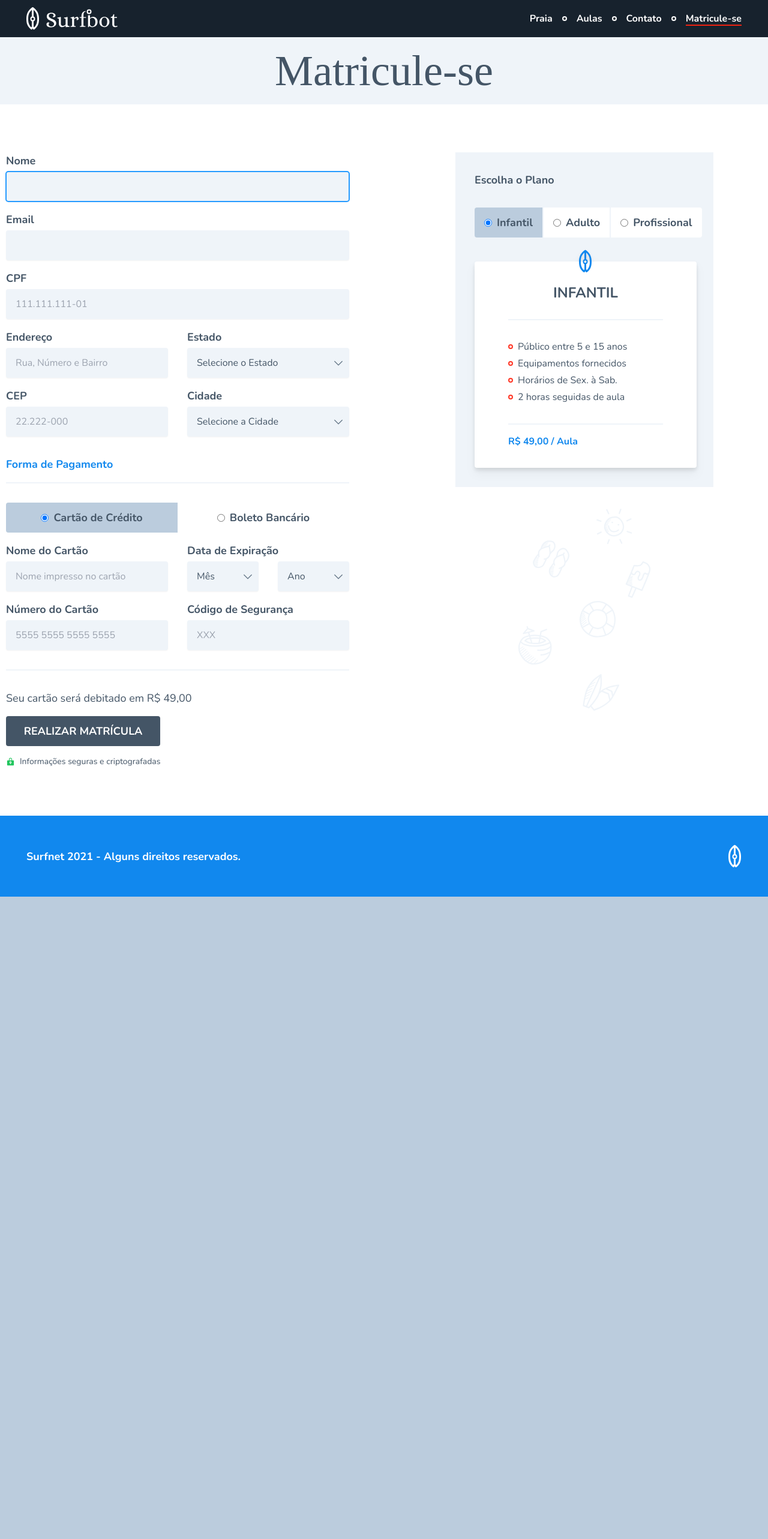
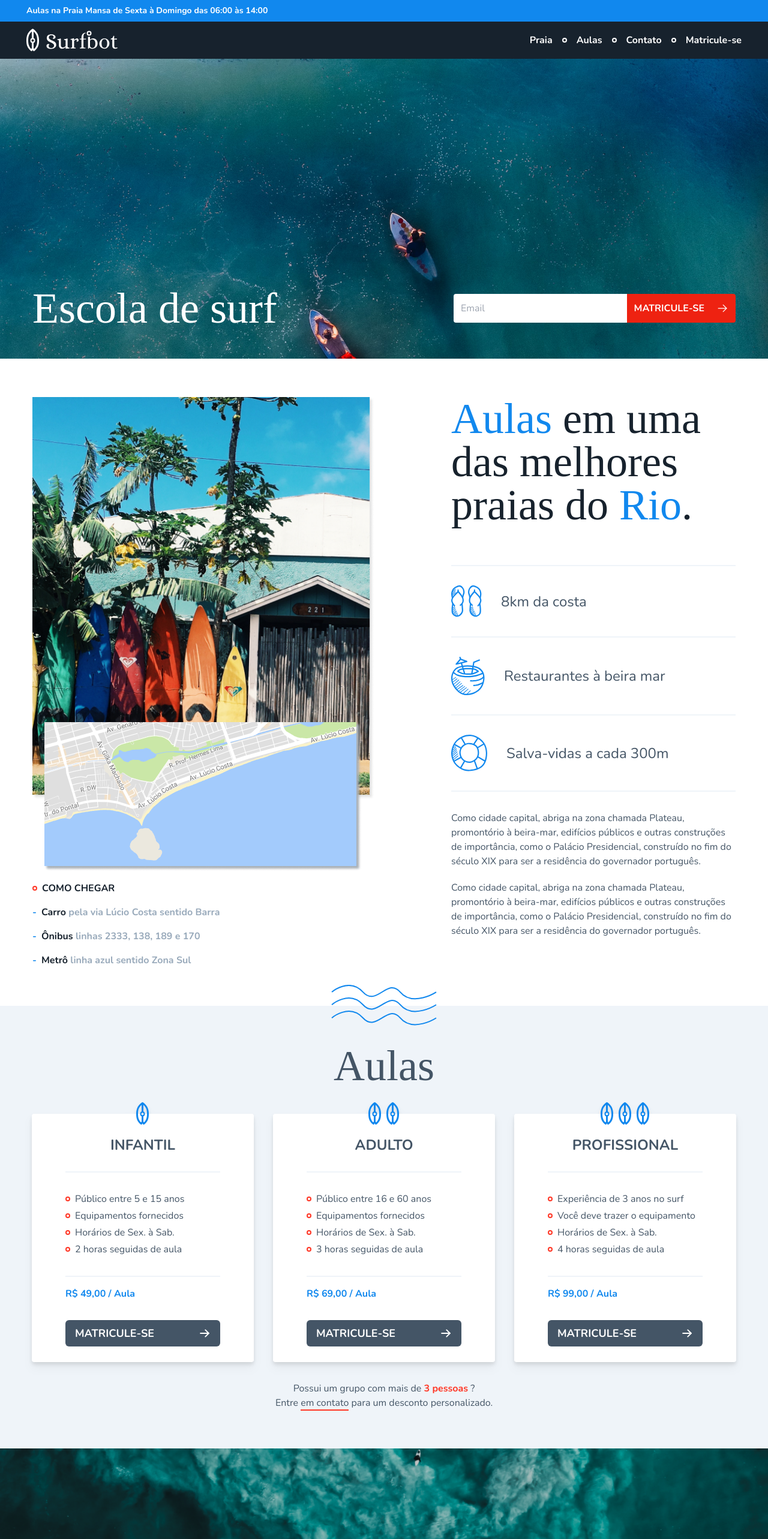
Before and after one commit to joao0pedro0alves/surfbot, a React (Vite) app: page / in a window 1280 px wide. Shown: the top 2566 px of the page at 60% size. Before the commit the page ends 1495 px from the top, so only its background shows below. Built offline with nearby package versions, Linux system fonts and the light colour scheme; a web font is replaced by a local one.

Commit message:
Navigation and Routing

```diff
--- a/package.json
+++ b/package.json
@@ -8,9 +8,11 @@
     "preview": "vite preview"
   },
   "dependencies": {
+    "clsx": "^1.1.1",
     "phosphor-react": "^1.4.1",
     "react": "^18.0.0",
-    "react-dom": "^18.0.0"
+    "react-dom": "^18.0.0",
+    "react-router-dom": "^6.3.0"
   },
   "devDependencies": {
     "@types/react": "^18.0.0",
--- a/src/App.tsx
+++ b/src/App.tsx
@@ -1,10 +1,10 @@
-import Plan from "./pages/Plan"
-// import Home from "./pages/Home"
+import { BrowserRouter as Router } from "react-router-dom"
+import Routes from "./routes/routes"
 
 export default function App() {
     return (
-        <>
-            <Plan />
-        </>
+        <Router>
+            <Routes />
+        </Router>
     )
 }
--- a/src/components/ChooseYourPlan.tsx
+++ b/src/components/ChooseYourPlan.tsx
@@ -1,4 +1,5 @@
 import { useState } from "react"
+import { useParams } from "react-router-dom"
 import Plan from "./Plan"
 import Tabs from "./Tabs"
 
@@ -9,7 +10,10 @@ const PLANS = [
 ]
 
 export default function ChooseYourPlan() {
-    const [current, setCurrent] = useState<string | number>("0")
+    const { id } = useParams()
+    const [current, setCurrent] = useState<string | number>(
+        id || PLANS[0].value
+    )
 
     return (
         <div className="bg-gray-100 p-8 w-[26.875rem]">
--- a/src/components/Lessons.tsx
+++ b/src/components/Lessons.tsx
@@ -3,7 +3,7 @@ import { Ondas } from "./Icons"
 
 export default function Lessons() {
     return (
-        <div className="relative bg-gray-100 px-11 py-16">
+        <section id="lessons" className="relative bg-gray-100 px-11 py-16">
             <div className="absolute top-[-35px] left-0 right-0 mx-auto flex justify-center">
                 <Ondas />
             </div>
@@ -64,6 +64,6 @@ export default function Lessons() {
                     </span>
                 </div>
             </div>
-        </div>
+        </section>
     )
 }
--- a/src/components/Navbar.tsx
+++ b/src/components/Navbar.tsx
@@ -1,39 +1,82 @@
+import { useState } from "react"
+import { Link, useLocation, useNavigate } from "react-router-dom"
+import clsx from "clsx"
+
 import Logo from "./Logo"
 import Ellipse from "./Ellipse"
 
 export default function Navbar() {
+    const location = useLocation()
+    const navigate = useNavigate()
+
+    const [currentHash, setCurrentHash] = useState("")
+
+    const isActive = (pathOrHash: string) =>
+        pathOrHash === location.pathname || pathOrHash === currentHash
+
+    const handleSpaNavigation: React.MouseEventHandler<
+        HTMLAnchorElement
+    > = async (e) => {
+        e.preventDefault()
+
+        if (location.pathname !== "/") {
+            navigate("/")
+            return
+        }
+
+        const link = e.currentTarget
+
+        const anchor = link.href.split("#")[1]
+        const section = document.getElementById(anchor)
+
+        if (section) {
+            const scrollTop = section.offsetTop - 150
+            window.scrollTo({ top: scrollTop, left: 0, behavior: "smooth" })
+            setCurrentHash(`#${anchor}`)
+        }
+    }
+
+    const getLinkProps = (anchor: string) => ({
+        onClick: handleSpaNavigation,
+        href: anchor,
+        className: clsx("pl-4", {
+            active: isActive(anchor),
+        }),
+    })
+
     return (
         <nav
             id="surfbot-navbar"
             className="px-11 py-3 bg-gray-900 flex items-center justify-between"
         >
             <div className="flex-1">
-                <Logo />
+                <Link to="/">
+                    <Logo />
+                </Link>
             </div>
             <div>
                 <ul className="flex gap-4">
                     <li className="text-white font-bold flex items-center">
-                        <a className="pl-4" href="#">
-                            Praia
-                        </a>
+                        <a {...getLinkProps("#about-beach")}>Praia</a>
                     </li>
                     <li className="text-white font-bold flex items-center">
                         <Ellipse />
-                        <a className="pl-4" href="#">
-                            Aulas
-                        </a>
+                        <a {...getLinkProps("#lessons")}>Aulas</a>
                     </li>
                     <li className="text-white font-bold flex items-center">
                         <Ellipse />
-                        <a className="pl-4" href="#">
-                            Contato
-                        </a>
+                        <a {...getLinkProps("#contact")}>Contato</a>
                     </li>
                     <li className="text-white font-bold flex items-center">
                         <Ellipse />
-                        <a className="active pl-4" href="#">
+                        <Link
+                            className={clsx("pl-4", {
+                                active: isActive("/register"),
+                            })}
+                            to="/register"
+                        >
                             Matricule-se
-                        </a>
+                        </Link>
                     </li>
                 </ul>
             </div>
--- a/src/components/Plan.tsx
+++ b/src/components/Plan.tsx
@@ -1,8 +1,11 @@
+import { useNavigate } from "react-router-dom"
+
 import Ellipse from "./Ellipse"
 import { Prancha } from "./Icons"
 import { ArrowRight } from "phosphor-react"
 
 interface PlanProps {
+    id?: string
     amountPlanks?: number
     title: string
     details: string[]
@@ -15,6 +18,8 @@ const PLAN_DEFAULT_STYLE =
     "bg-white rounded relative pb-8 pt-9 px-14 w-[370px] h-[414px] drop-shadow-lg"
 
 export default function Plan(props: PlanProps) {
+    const navigate = useNavigate()
+
     const className = PLAN_DEFAULT_STYLE + " " + props.className
 
     const formattedPrice = new Intl.NumberFormat("pt-BR", {
@@ -22,6 +27,8 @@ export default function Plan(props: PlanProps) {
         currency: "BRL",
         minimumFractionDigits: 2,
     }).format(props.price)
+
+    const handleNavigate = () => navigate(`/register/${props.id}`)
 
     return (
         <div className={className}>
@@ -60,7 +67,10 @@ export default function Plan(props: PlanProps) {
 
                 {!props.simple && (
                     <div className="mt-8">
-                        <button className="w-full rounded-md bg-gray-800 text-white flex items-center justify-between py-2 px-4 transition duration-75 hover:bg-gray-700">
+                        <button
+                            onClick={handleNavigate}
+                            className="w-full rounded-md bg-gray-800 text-white flex items-center justify-between py-2 px-4 transition duration-75 hover:bg-gray-700"
+                        >
                             <span className="font-bold text-lg">
                                 MATRICULE-SE
                             </span>
@@ -74,6 +84,7 @@ export default function Plan(props: PlanProps) {
 }
 
 Plan.defaultProps = {
+    id: "0",
     amountPlanks: 1,
     simple: false,
 }
--- a/src/components/Tabs.tsx
+++ b/src/components/Tabs.tsx
@@ -41,6 +41,7 @@ export default function Tabs({
                     <input
                         value={tab.value}
                         checked={selected}
+                        readOnly
                         type={"radio"}
                     />
                     <span className="font-bold text-lg">{tab.label}</span>
--- /dev/null
+++ b/src/routes/routes.tsx
@@ -0,0 +1,16 @@
+import { Routes, Route } from "react-router-dom"
+import Home from "../pages/Home"
+import Plan from "../pages/Plan"
+
+export default function AppRoutes() {
+    return (
+        <>
+            <Routes>
+                <Route index element={<Home />} />
+                <Route element={<Home />} />
+                <Route path="/register/:id" element={<Plan />} />
+                <Route path="/register" element={<Plan />} />
+            </Routes>
+        </>
+    )
+}
```
Also changed, not shown: 1 other file (tests, documents, lock files or other folders).
